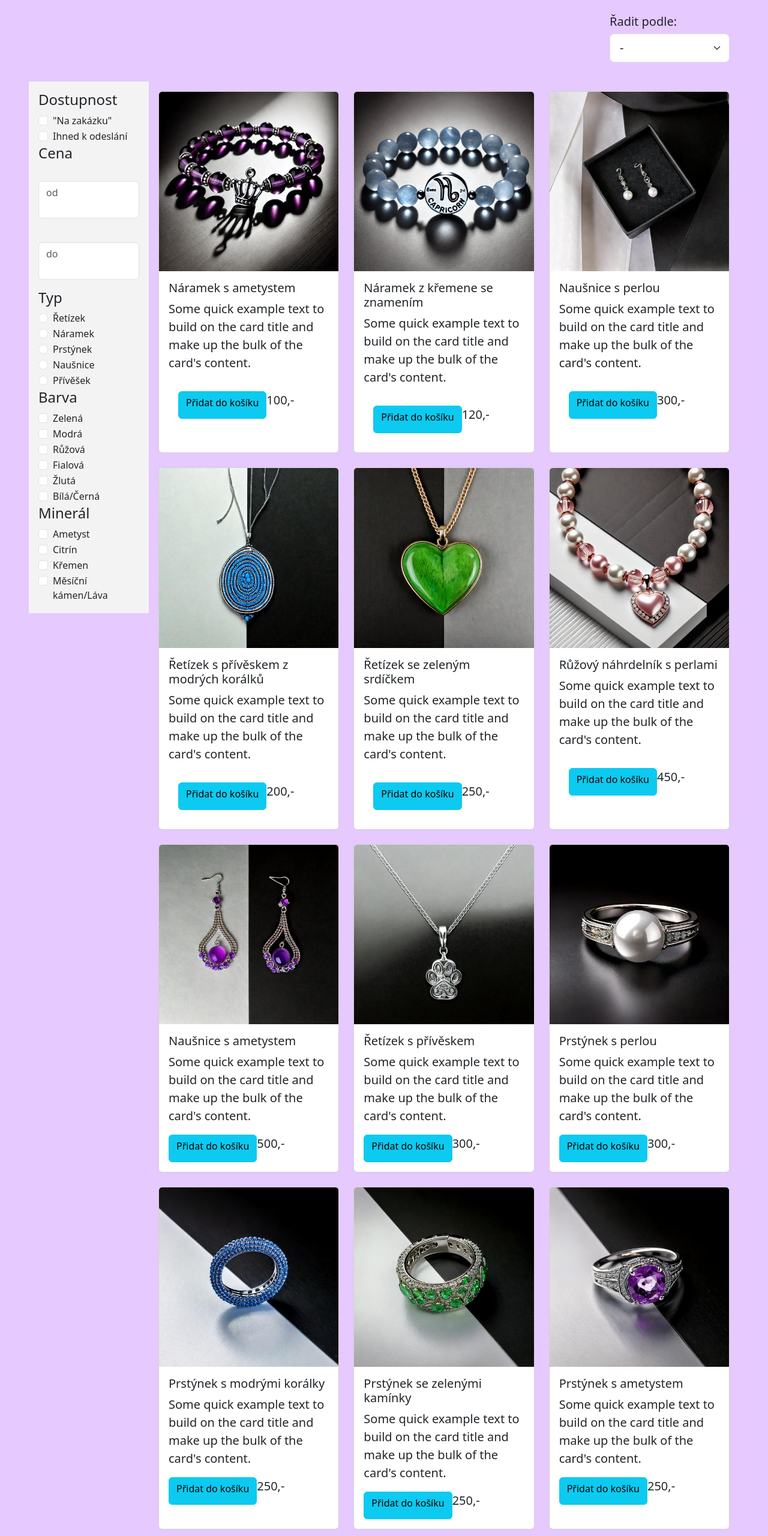
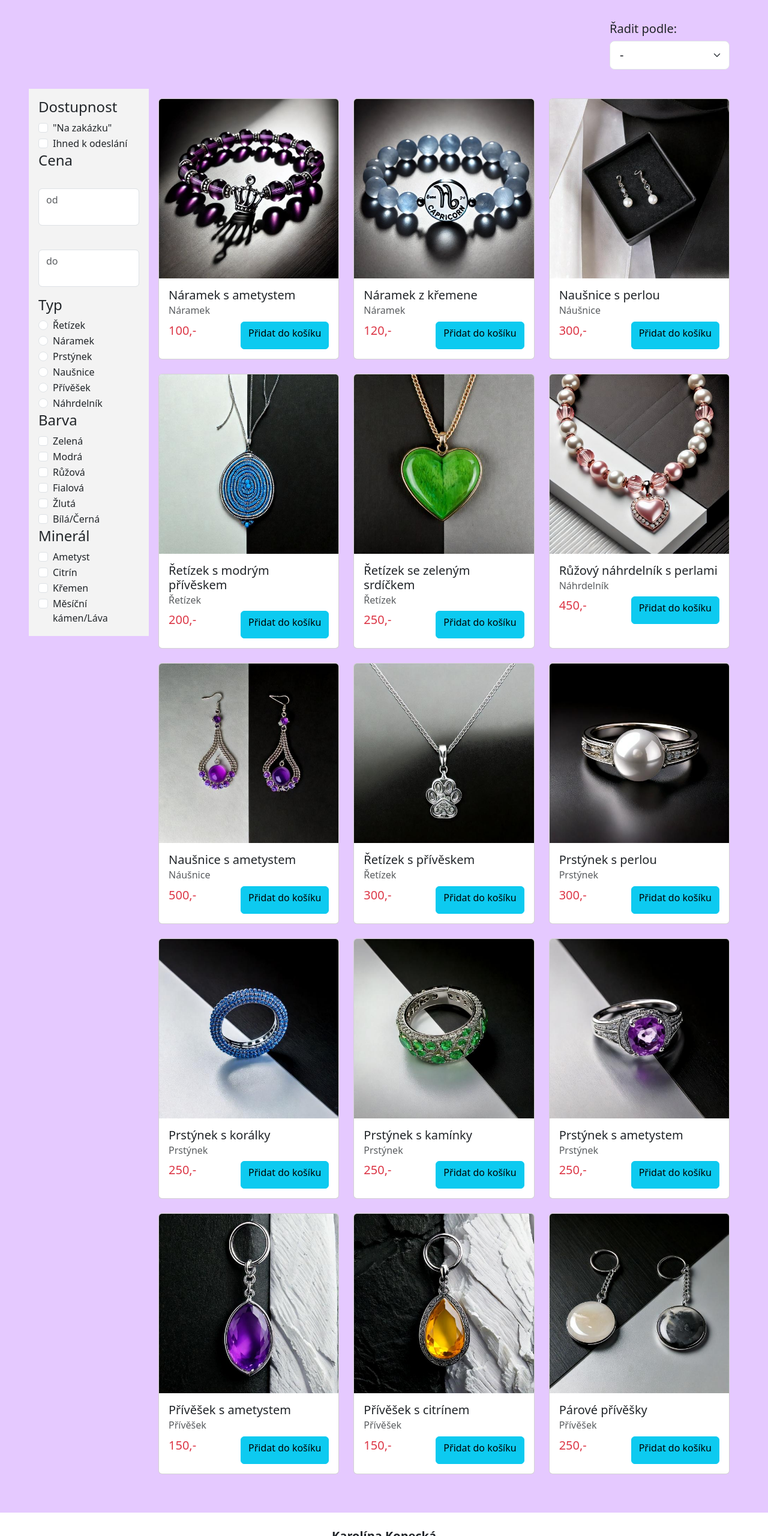
Before and after one commit to Karol-inka/05_e-shop, a plain HTML site: page index.html in a window 1280 px wide. Shown: the part 240-2800 px from the top of the page at 60% size. Drawn offline with nearby package versions, Linux system fonts and the light colour scheme.

Commit message:
06-commit

```diff
--- a/index.html
+++ b/index.html
@@ -1,5 +1,5 @@
 <!DOCTYPE html>
-<html lang="en">
+<html lang="cs-CZ">
 
 <head>
   <meta charset="utf-8">
@@ -14,7 +14,7 @@
 
   <nav class="navbar navbar-expand-lg bg-body-tertiary p-3">
     <div class="container">
-      <a class="navbar-brand" href="#"><img src="img/logo.png" alt=""></a>
+      <a class="navbar-brand" href="index.html"><img src="img/logo.png" alt=""></a>
       <ul class="navbar-nav me-auto justify-content-center">
         <li class="nav-item dropdown">
           <a class="nav-link dropdown-toggle" href="#" role="button" data-bs-toggle="dropdown" aria-expanded="false">
@@ -25,13 +25,16 @@
             </svg>
           </a>
           <ul class="dropdown-menu">
-            <li><a class="dropdown-item" href="#"><img src="img/7.jpg" alt="">
+            <li><a class="dropdown-item d-flex p-1" href="#"><img src="img/7.jpg" alt="">
                 <p>Náušnice s ametystem</p>
               </a></li>
-            <li><a class="dropdown-item" href="#"><img src="img/1.jpg" alt="">
+            <li><a class="dropdown-item d-flex p-1" href="#"><img src="img/1.jpg" alt="">
                 <p>Náramek s ametystem</p>
               </a></li>
-            <li><a href="#">Přejít do košíku</a></li>
+            <li class="d-flex justify-content-between p-2">
+              <button type="button" class="btn btn-info">Košík</button>
+              <p><b>Celkem: 600,-</b></p>
+            </li>
           </ul>
         </li>
       </ul>
@@ -124,6 +127,12 @@
                 Přívěšek
               </label>
             </div>
+            <div class="form-check">
+              <input class="form-check-input" type="radio" name="flexRadioDefault" id="flexRadioDefault25">
+              <label class="form-check-label" for="flexRadioDefault25">
+                Náhrdelník
+              </label>
+            </div>
           </div>
 
           <div class="barva">
@@ -203,12 +212,10 @@
               <a href="product.html"><img src="img/1.jpg" class="card-img-top" alt="..."></a>
               <div class="card-body">
                 <h5 class="card-title">Náramek s ametystem</h5>
-                <p class="card-text">Some quick example text to build on the card title and make up the bulk of the
-                  card's
-                  content.</p>
-                <div class="d-flex p-3">
-                  <a href="#" class="btn btn-info">Přidat do košíku</a>
-                  <p>100,-</p>
+                <h6 class="card-subtitle mb-2 text-body-secondary">Náramek</h6>
+                <div class="d-flex justify-content-between">
+                  <p class="text-danger">100,-</p><a href="#" class="btn btn-info">Přidat do košíku</a>
+
                 </div>
               </div>
             </div>
@@ -219,12 +226,10 @@
             <div class="card">
               <a href="product.html"><img src="img/2.jpg" class="card-img-top" alt="..."></a>
               <div class="card-body">
-                <h5 class="card-title">Náramek z křemene se znamením</h5>
-                <p class="card-text">Some quick example text to build on the card title and make up the bulk of the
-                  card's
-                  content.</p>
-                <div class="d-flex p-3"> <a href="#" class="btn btn-info">Přidat do košíku</a>
-                  <p>120,-</p>
+                <h5 class="card-title">Náramek z křemene</h5>
+                <h6 class="card-subtitle mb-2 text-body-secondary">Náramek</h6>
+                <div class="d-flex justify-content-between">
+                  <p class="text-danger">120,-</p><a href="#" class="btn btn-info">Přidat do košíku</a>
                 </div>
 
               </div>
@@ -236,11 +241,11 @@
               <a href="product.html"><img src="img/3.jpg" class="card-img-top" alt="..."></a>
               <div class="card-body">
                 <h5 class="card-title">Naušnice s perlou</h5>
-                <p class="card-text">Some quick example text to build on the card title and make up the bulk of the
-                  card's
-                  content.</p>
-                <div class="d-flex p-3"> <a href="#" class="btn btn-info">Přidat do košíku</a>
-                  <p>300,-</p>
+                <h6 class="card-subtitle mb-2 text-body-secondary">Náušnice</h6>
+
+                <div class="d-flex justify-content-between">
+                  <p class="text-danger">300,-</p><a href="#" class="btn btn-info">Přidat do košíku</a>
+
                 </div>
 
               </div>
@@ -251,12 +256,11 @@
             <div class="card">
               <a href="product.html"><img src="img/4.jpg" class="card-img-top" alt="..."></a>
               <div class="card-body">
-                <h5 class="card-title">Řetízek s přívěskem z modrých korálků</h5>
-                <p class="card-text">Some quick example text to build on the card title and make up the bulk of the
-                  card's
-                  content.</p>
-                <div class="d-flex p-3"> <a href="#" class="btn btn-info">Přidat do košíku</a>
-                  <p>200,-</p>
+                <h5 class="card-title">Řetízek s modrým přívěskem</h5>
+                <h6 class="card-subtitle mb-2 text-body-secondary">Řetízek</h6>
+                <div class="d-flex justify-content-between">
+                  <p class="text-danger">200,-</p> <a href="#" class="btn btn-info">Přidat do košíku</a>
+
                 </div>
 
               </div>
@@ -268,11 +272,10 @@
               <a href="product.html"><img src="img/5.jpg" class="card-img-top" alt="..."></a>
               <div class="card-body">
                 <h5 class="card-title">Řetízek se zeleným srdíčkem</h5>
-                <p class="card-text">Some quick example text to build on the card title and make up the bulk of the
-                  card's
-                  content.</p>
-                <div class="d-flex p-3"> <a href="#" class="btn btn-info">Přidat do košíku</a>
-                  <p>250,-</p>
+                <h6 class="card-subtitle mb-2 text-body-secondary">Řetízek</h6>
+                <div class="d-flex justify-content-between">
+                  <p class="text-danger">250,-</p><a href="#" class="btn btn-info">Přidat do košíku</a>
+
                 </div>
 
               </div>
@@ -285,11 +288,11 @@
               <a href="product.html"><img src="img/6.jpg" class="card-img-top" alt="..."></a>
               <div class="card-body">
                 <h5 class="card-title">Růžový náhrdelník s perlami</h5>
-                <p class="card-text">Some quick example text to build on the card title and make up the bulk of the
-                  card's
-                  content.</p>
-                <div class="d-flex p-3"> <a href="#" class="btn btn-info">Přidat do košíku</a>
-                  <p>450,-</p>
+                <h6 class="card-subtitle mb-2 text-body-secondary">Náhrdelník</h6>
+
+                <div class="d-flex justify-content-between">
+                  <p class="text-danger">450,-</p> <a href="#" class="btn btn-info">Přidat do košíku</a>
+
                 </div>
 
               </div>
@@ -301,12 +304,10 @@
               <a href="product.html"><img src="img/7.jpg" class="card-img-top" alt="..."></a>
               <div class="card-body">
                 <h5 class="card-title">Naušnice s ametystem</h5>
-                <p class="card-text">Some quick example text to build on the card title and make up the bulk of the
-                  card's
-                  content.</p>
-                <div class="d-flex">
-                  <a href="#" class="btn btn-info">Přidat do košíku</a>
-                  <p>500,-</p>
+                <h6 class="card-subtitle mb-2 text-body-secondary">Náušnice</h6>
+                <div class="d-flex justify-content-between">
+                  <p class="text-danger">500,-</p><a href="#" class="btn btn-info">Přidat do košíku</a>
+
                 </div>
               </div>
             </div>
@@ -317,12 +318,11 @@
               <a href="product.html"><img src="img/8.jpg" class="card-img-top" alt="..."></a>
               <div class="card-body">
                 <h5 class="card-title">Řetízek s přívěskem</h5>
-                <p class="card-text">Some quick example text to build on the card title and make up the bulk of the
-                  card's
-                  content.</p>
-                <div class="d-flex">
-                  <a href="#" class="btn btn-info">Přidat do košíku</a>
-                  <p>300,-</p>
+                <h6 class="card-subtitle mb-2 text-body-secondary">Řetízek</h6>
+
+                <div class="d-flex justify-content-between">
+                  <p class="text-danger">300,-</p><a href="#" class="btn btn-info">Přidat do košíku</a>
+
                 </div>
               </div>
             </div>
@@ -333,11 +333,9 @@
               <a href="product.html"><img src="img/9.jpg" class="card-img-top" alt="..."></a>
               <div class="card-body">
                 <h5 class="card-title">Prstýnek s perlou</h5>
-                <p class="card-text">Some quick example text to build on the card title and make up the bulk of the
-                  card's
-                  content.</p>
-                <div class="d-flex">
-                  <a href="#" class="btn btn-info">Přidat do košíku</a><p>300,-</p>
+                <h6 class="card-subtitle mb-2 text-body-secondary">Prstýnek</h6>
+                <div class="d-flex justify-content-between">
+                  <p class="text-danger">300,-</p><a href="#" class="btn btn-info">Přidat do košíku</a>
                 </div>
               </div>
             </div>
@@ -347,13 +345,11 @@
             <div class="card">
               <a href="product.html"><img src="img/10.jpg" class="card-img-top" alt="..."></a>
               <div class="card-body">
-                <h5 class="card-title">Prstýnek s modrými korálky</h5>
-                <p class="card-text">Some quick example text to build on the card title and make up the bulk of the
-                  card's
-                  content.</p>
-                <div class="d-flex">
-                  <a href="#" class="btn btn-info">Přidat do košíku</a>
-                  <p>250,-</p>
+                <h5 class="card-title">Prstýnek s korálky</h5>
+                <h6 class="card-subtitle mb-2 text-body-secondary">Prstýnek</h6>
+                <div class="d-flex justify-content-between">
+                  <p class="text-danger">250,-</p><a href="#" class="btn btn-info">Přidat do košíku</a>
+
                 </div>
               </div>
             </div>
@@ -363,13 +359,11 @@
             <div class="card">
               <a href="product.html"><img src="img/11.jpg" class="card-img-top" alt="..."></a>
               <div class="card-body">
-                <h5 class="card-title">Prstýnek se zelenými kamínky</h5>
-                <p class="card-text">Some quick example text to build on the card title and make up the bulk of the
-                  card's
-                  content.</p>
-                <div class="d-flex">
-                  <a href="#" class="btn btn-info">Přidat do košíku</a>
-                  <p>250,-</p>
+                <h5 class="card-title">Prstýnek s kamínky</h5>
+                <h6 class="card-subtitle mb-2 text-body-secondary">Prstýnek</h6>
+                <div class="d-flex justify-content-between">
+                  <p class="text-danger">250,-</p><a href="#" class="btn btn-info">Přidat do košíku</a>
+
                 </div>
               </div>
             </div>
@@ -381,12 +375,10 @@
               <a href="product.html"><img src="img/12.jpg" class="card-img-top" alt="..."></a>
               <div class="card-body">
                 <h5 class="card-title">Prstýnek s ametystem</h5>
-                <p class="card-text">Some quick example text to build on the card title and make up the bulk of the
-                  card's
-                  content.</p>
-                <div class="d-flex">
-                  <a href="#" class="btn btn-info">Přidat do košíku</a>
-                  <p>250,-</p>
+                <h6 class="card-subtitle mb-2 text-body-secondary">Prstýnek</h6>
+                <div class="d-flex justify-content-between">
+                  <p class="text-danger">250,-</p><a href="#" class="btn btn-info">Přidat do košíku</a>
+
                 </div>
               </div>
             </div>
@@ -397,12 +389,10 @@
               <a href="product.html"><img src="img/13.jpg" class="card-img-top" alt="..."></a>
               <div class="card-body">
                 <h5 class="card-title">Přívěšek s ametystem</h5>
-                <p class="card-text">Some quick example text to build on the card title and make up the bulk of the
-                  card's
-                  content.</p>
-                <div class="d-flex">
-                  <a href="#" class="btn btn-info">Přidat do košíku</a>
-                  <p>150,-</p>
+                <h6 class="card-subtitle mb-2 text-body-secondary">Přívěšek</h6>
+                <div class="d-flex justify-content-between">
+                  <p class="text-danger">150,-</p><a href="#" class="btn btn-info">Přidat do košíku</a>
+
                 </div>
               </div>
             </div>
@@ -413,12 +403,10 @@
               <a href="product.html"><img src="img/14.jpg" class="card-img-top" alt="..."></a>
               <div class="card-body">
                 <h5 class="card-title">Přívěšek s citrínem</h5>
-                <p class="card-text">Some quick example text to build on the card title and make up the bulk of the
-                  card's
-                  content.</p>
-                <div class="d-flex">
-                  <a href="#" class="btn btn-info">Přidat do košíku</a>
-                  <p>150,-</p>
+                <h6 class="card-subtitle mb-2 text-body-secondary">Přívěšek</h6>
+                <div class="d-flex justify-content-between">
+                  <p class="text-danger">150,-</p><a href="#" class="btn btn-info">Přidat do košíku</a>
+
                 </div>
               </div>
             </div>
@@ -429,12 +417,10 @@
               <a href="product.html"><img src="img/15.jpg" class="card-img-top" alt="..."></a>
               <div class="card-body">
                 <h5 class="card-title">Párové přívěšky</h5>
-                <p class="card-text">Some quick example text to build on the card title and make up the bulk of the
-                  card's
-                  content.</p>
-                <div class="d-flex">
-                  <a href="#" class="btn btn-info">Přidat do košíku</a>
-                  <p>250,.</p>
+                <h6 class="card-subtitle mb-2 text-body-secondary">Přívěšek</h6>
+                <div class="d-flex justify-content-between">
+                  <p class="text-danger">250,-</p><a href="#" class="btn btn-info">Přidat do košíku</a>
+
                 </div>
               </div>
             </div>
```
Also changed, not shown: product.html (+102 -59 lines), style.css (+14 -2 lines).
